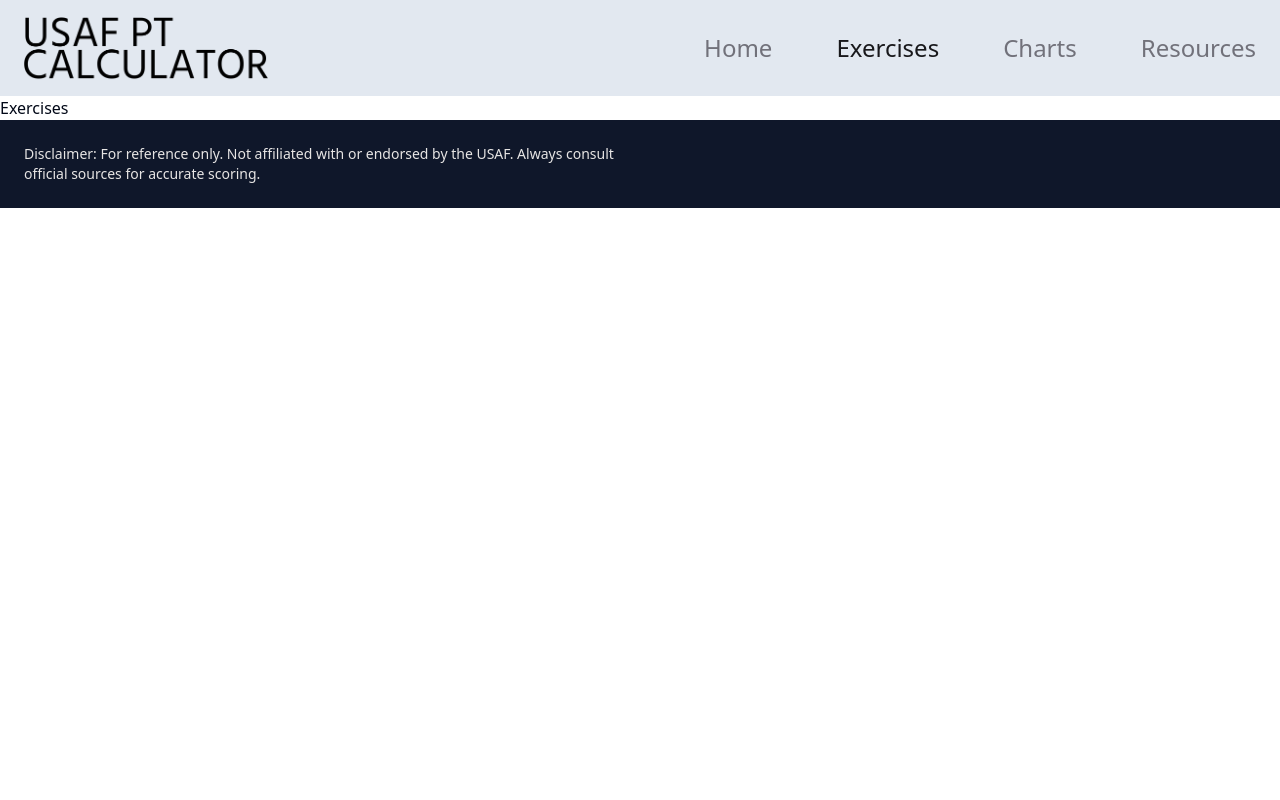
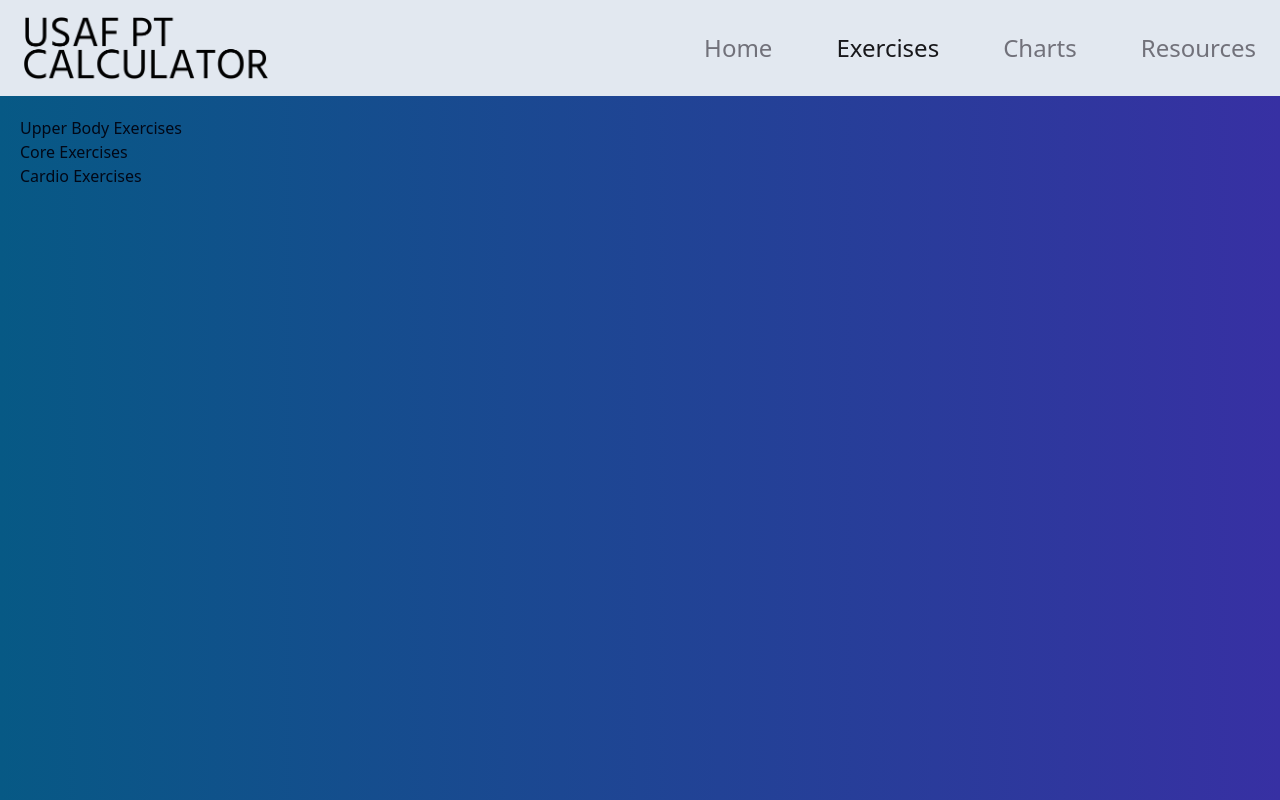
Before and after one commit to ronnieima/usaf-pt-calculator, a Next.js app: page /exercises in a window 1280 px wide. Shown: the top 800 px of the page. Built offline with nearby package versions, Linux system fonts and the light colour scheme.

Commit message:
fix exercise page links

```diff
--- a/app/components/ui/(form)/ExerciseSelect.tsx
+++ b/app/components/ui/(form)/ExerciseSelect.tsx
@@ -54,7 +54,7 @@ const ExerciseSelect = ({
           </Select>
           <FormDescription>
             View the{" "}
-            <Link href={`/exercises/#${type}`} className="hover:underline">
+            <Link href={`/exercises#${type}`} className="hover:underline">
               {exerciseLabel} exercise demonstrations
             </Link>
           </FormDescription>
--- a/app/exercises/page.tsx
+++ b/app/exercises/page.tsx
@@ -1,7 +1,13 @@
 "use client";
 
 function ExercisesPage() {
-  return <div>Exercises</div>;
+  return (
+    <div className="h-screen bg-gradient-to-r from-sky-800 to-indigo-800 p-5">
+      <h2 id="upper">Upper Body Exercises</h2>
+      <h2 id="core">Core Exercises</h2>
+      <h2 id="cardio">Cardio Exercises</h2>
+    </div>
+  );
 }
 
 export default ExercisesPage;
```
